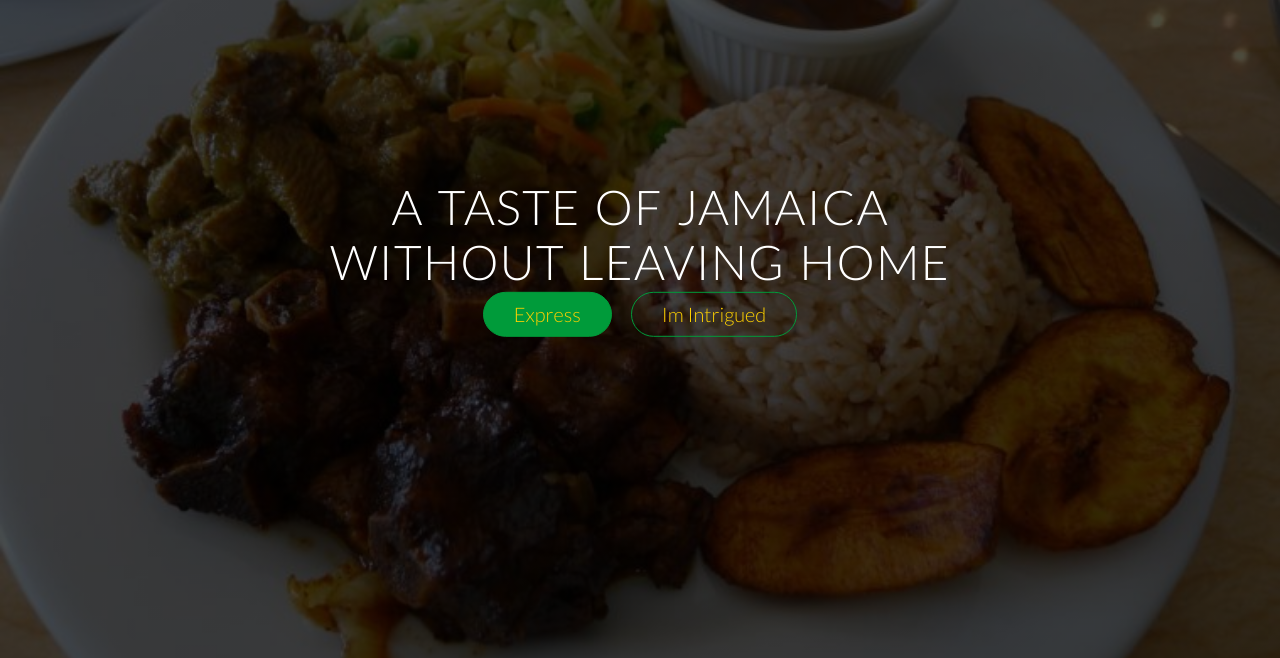
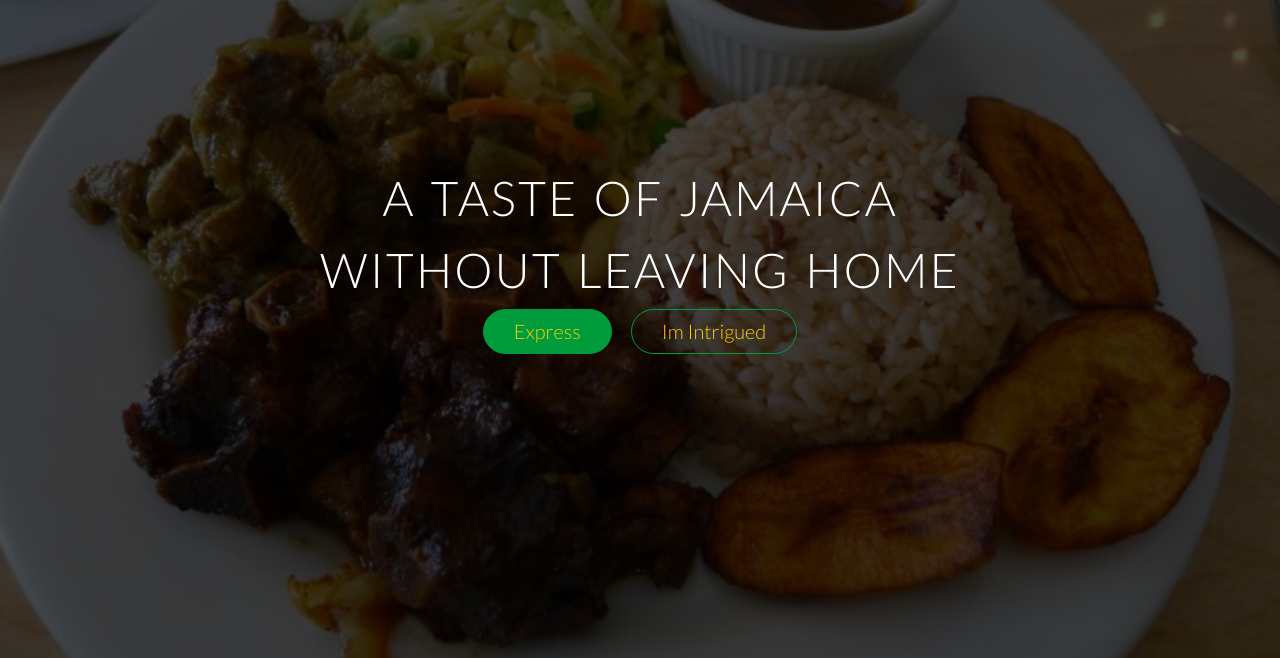
Before and after one commit to brh377/Lucky-Goat-Website, a plain HTML site: page index.html in a window 1280 px wide. Shown: the part 142-800 px from the top of the page. Drawn offline with nearby package versions, Linux system fonts and the light colour scheme; files whose address does not match are found by name.

Commit message:
Update style.css

```diff
--- a/style.css
+++ b/style.css
@@ -59,6 +59,10 @@ header{
     -webkit-transform: translate(-50%,-50%);
             transform: translate(-50%,-50%);
     text-align: center;
+}
+.hero-text-box h1{
+    letter-spacing: 2px;
+    line-height: 1.5;
 }
 .logo{
     height: 100px;
```
